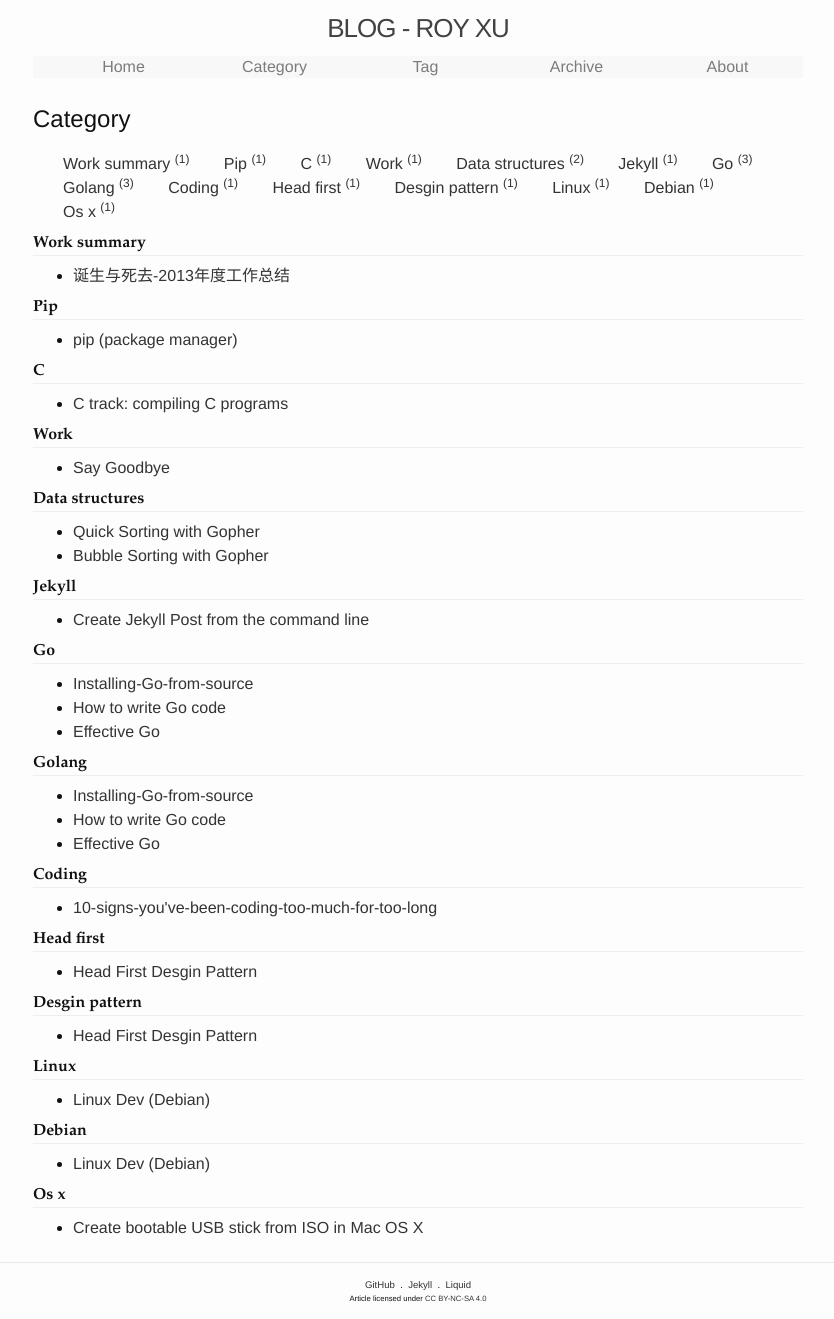
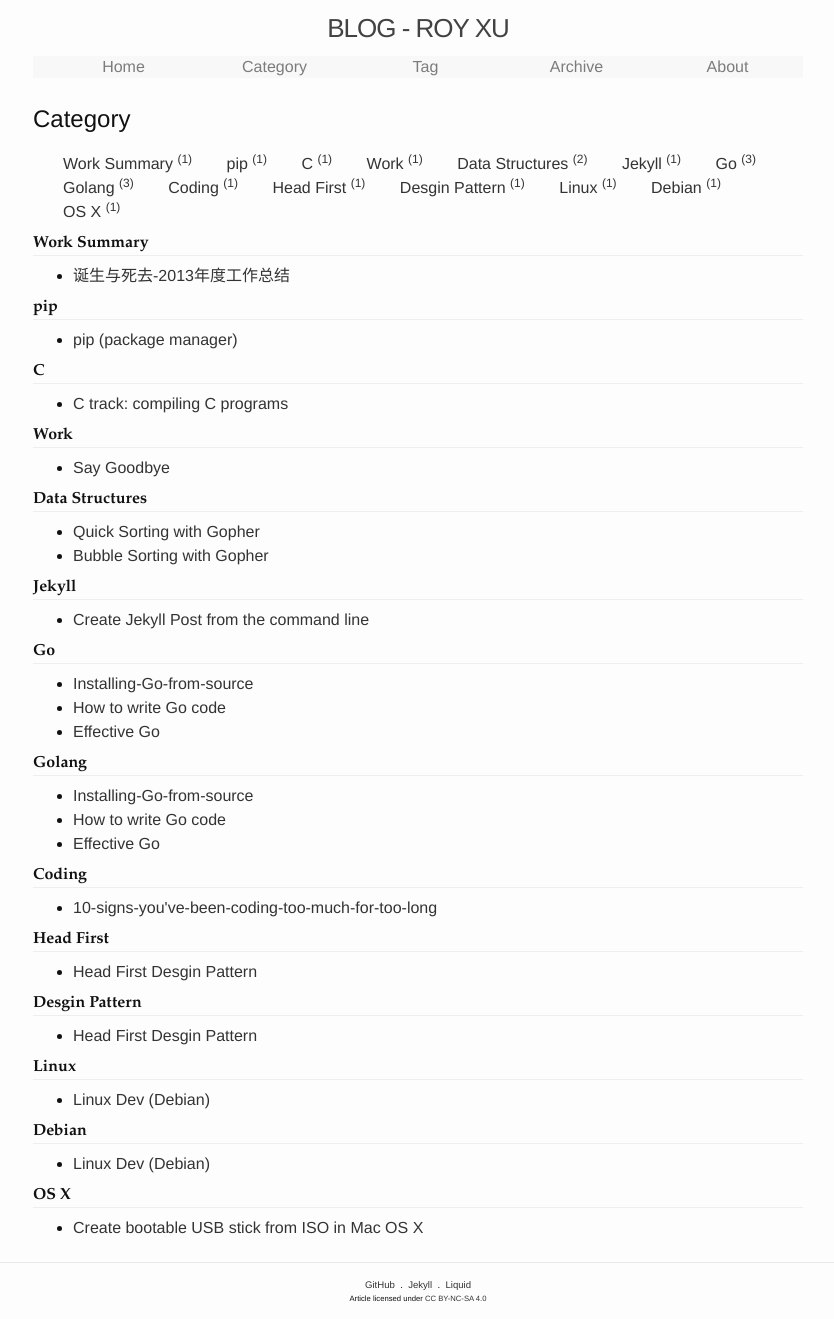
Before and after one commit to ousiax/ousiax.github.io, a Jekyll site: the page built from category/index.html, in a window 1280 px wide. Shown: the whole page, without its empty margins (222-1056 px from the left). Built offline with Jekyll 4.4.1, drawn with Linux system fonts in a browser that asks for light colours.

Commit message:
Display the jekyll category name preserving case.

```diff
--- a/category/index.html
+++ b/category/index.html
@@ -7,7 +7,7 @@ title: Category
         {% for cat in site.categories %}
         <li>
             <a href="#{{ cat }}" title="{{ cat }}">
-                {{ cat | capitalize }}
+                {{ cat }}
                 <sup>({{ site.tags[cat].size }})</sup>
             </a>
         </li>
@@ -16,7 +16,7 @@ title: Category
         {% for cat in site.categories %}
         <li>
             <a href="#{{ cat[0] }}" title="{{ cat[0] }}">
-                {{ cat[0] | capitalize }}
+                {{ cat[0] }}
                 <sup>({{ cat[1].size }})</sup>
             </a>
         </li>
@@ -25,7 +25,7 @@ title: Category
 </ul>
 
 {% for cat in site.categories %}
-<h4 id="{{ cat[0] }}" class="category">{{ cat[0] | capitalize }}</h4>
+<h4 id="{{ cat[0] }}" class="category">{{ cat[0] }}</h4>
 <ul class="post-list">
     {% for post in cat[1] %}
     {% if post.title != null %}
--- a/tag/index.html
+++ b/tag/index.html
@@ -7,7 +7,7 @@ title: Tag
         {% for tag in site.tags %}
         <li>
             <a href="#{{ tag }}" title="{{ tag }}">
-                {{ tag | capitalize }}
+                {{ tag }}
                 <sup>({{ site.tags[tag].size }})</sup>
             </a>
         </li>
@@ -16,7 +16,7 @@ title: Tag
         {% for tag in site.tags %}
         <li>
             <a href="#{{ tag[0] }}" title="{{ tag[0] }}">
-                {{ tag[0] | capitalize }}
+                {{ tag[0] }}
                 <sup>({{ tag[1].size }})</sup>
             </a>
         </li>
@@ -25,7 +25,7 @@ title: Tag
 </ul>
 
 {% for tag in site.tags %}
-<h4 id="{{ tag[0] }}" class="category">{{ tag[0] | capitalize }}</h4>
+<h4 id="{{ tag[0] }}" class="category">{{ tag[0] }}</h4>
 <ul class="post-list">
     {% for post in tag[1] %}
     {% if post.title != null %}
```
